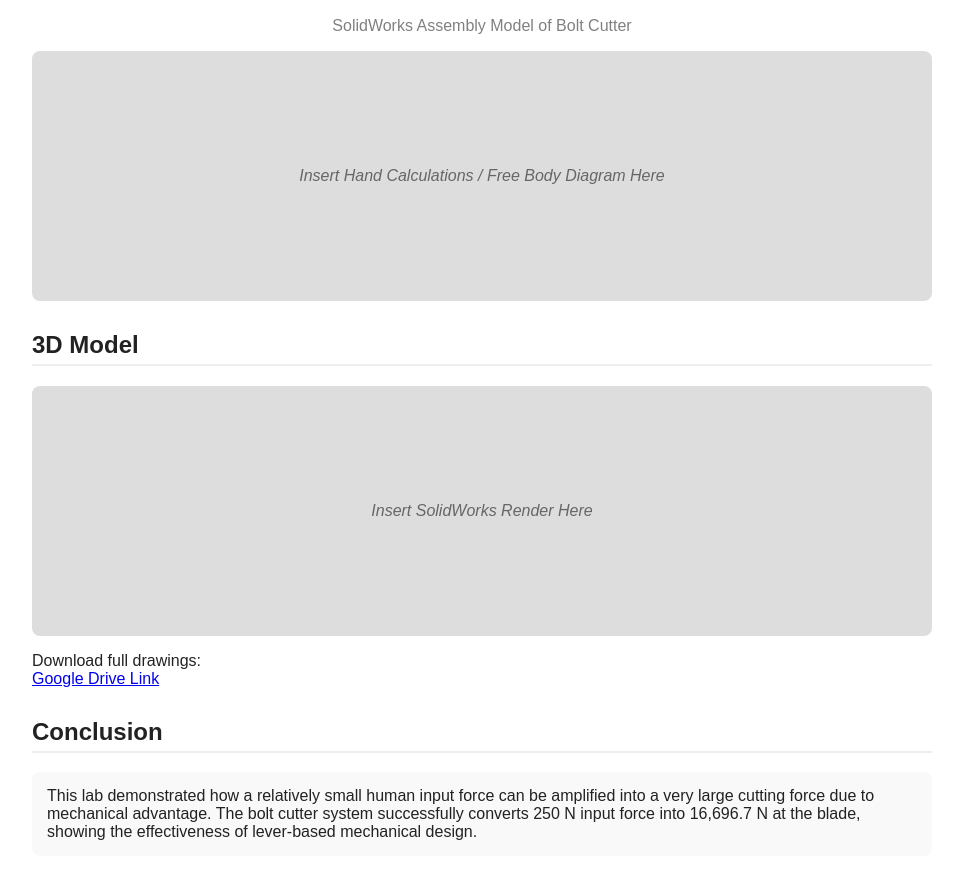
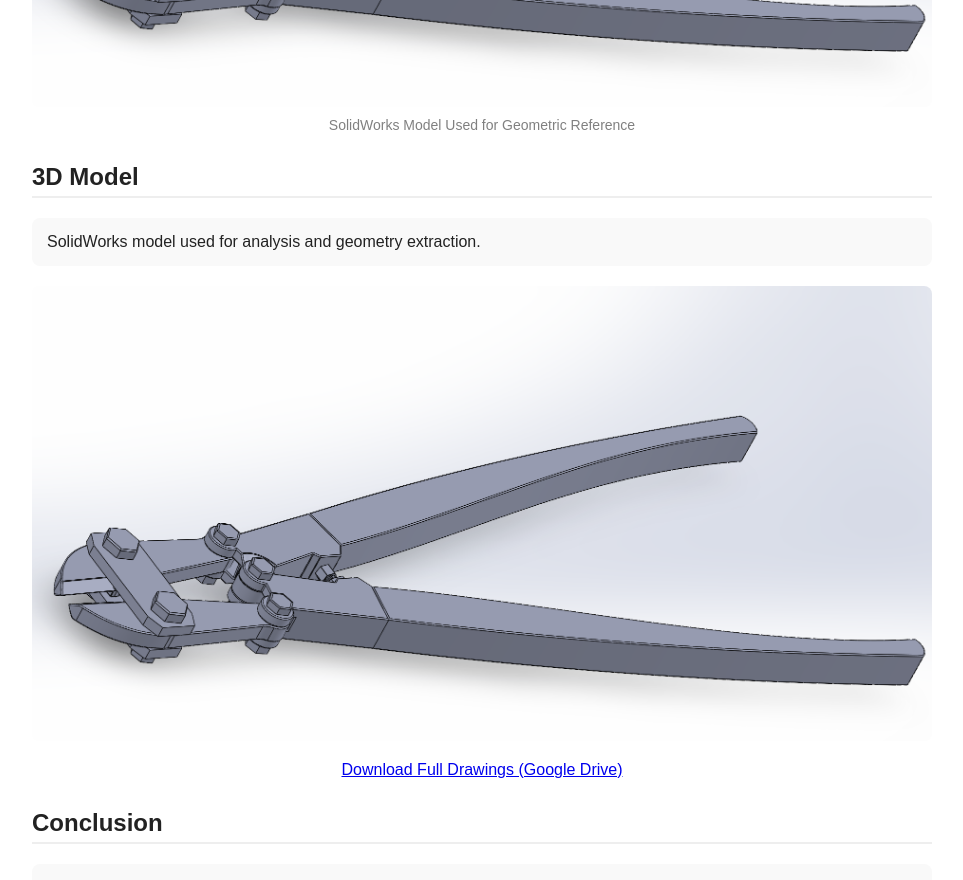
Before and after one commit to Carsontrann/Engineering-Portfolio, a plain HTML site: page bolt-cutter.html in a window 1280 px wide. Shown: the part 1920-2800 px from the top of the page, without its empty margins (158-1121 px from the left). Drawn offline with Linux system fonts and the light colour scheme.

Commit message:
Update bolt-cutter.html

```diff
--- a/bolt-cutter.html
+++ b/bolt-cutter.html
@@ -32,19 +32,6 @@
       color: #0077cc;
     }
 
-    .image-placeholder {
-      width: 100%;
-      height: 250px;
-      background: #ddd;
-      display: flex;
-      align-items: center;
-      justify-content: center;
-      color: #666;
-      margin: 15px 0;
-      border-radius: 8px;
-      font-style: italic;
-    }
-
     .section {
       margin-bottom: 30px;
     }
@@ -53,12 +40,21 @@
       background: #f9f9f9;
       padding: 15px;
       border-radius: 8px;
+      margin-top: 10px;
     }
 
     img {
-      width: 100%;
-      margin-top: 15px;
+      display: block;
+      margin: 20px auto;
+      max-width: 100%;
       border-radius: 8px;
+    }
+
+    .caption {
+      text-align: center;
+      color: gray;
+      font-size: 14px;
+      margin-top: -10px;
     }
 
   </style>
@@ -74,91 +70,80 @@
   <h1>Bolt Cutter Mechanical Analysis</h1>
   <p><b>Mechanical Engineering Project | SolidWorks + Static Analysis</b></p>
 
+  <!-- ABSTRACT -->
   <div class="section">
-
     <h2>Abstract</h2>
     <div class="box">
-      This lab focused on analyzing the mechanics of a bolt cutter and determining how it produces a large cutting force from a relatively small human applied input. The shear force at the blade was calculated using static equilibrium and found to be 16,696.7 N, approximately 67 times the input force of 250 N.
+      This lab analyzed the mechanics of a bolt cutter and determined how it produces a large cutting force from a small human input. Using static equilibrium, the shear force at the blade was calculated to be 16,696.7 N, approximately 67 times the input force of 250 N.
     </div>
-
   </div>
 
+  <!-- INTRO -->
   <div class="section">
-
     <h2>Introduction</h2>
     <div class="box">
-      The goal of this lab is to understand how a bolt cutter amplifies human force using mechanical advantage. Bolt cutters use long handles and lever systems to multiply input force, allowing users to cut through strong materials.
+      The bolt cutter demonstrates mechanical advantage by amplifying human input force through a lever system. Long handles and pivot joints allow a small force to generate a much larger cutting force at the jaws.
     </div>
-
   </div>
 
+  <!-- HOW IT WORKS -->
   <div class="section">
-
     <h2>How It Works</h2>
 
     <div class="box">
-      A bolt cutter uses long handles, pivot joints, and cutting jaws to amplify force. When force is applied at the handles, torque is created about the pivot, which is transferred and amplified through linkages to the cutting jaws.
+      A bolt cutter uses long handles, pivot joints, and cutting jaws to amplify force. When force is applied at the handles, torque is created about the pivot and transmitted through linkages to the cutting jaws.
     </div>
 
-    <div class="image-placeholder">
-      Insert SolidWorks Assembly Image Here
+    <img src="bolt-cutter-solidworks.png" alt="SolidWorks Model">
+    <div class="caption">SolidWorks Assembly Model of Bolt Cutter</div>
+
+    <div class="box">
+      This mechanical system converts human force into a highly amplified cutting force through lever-based mechanical advantage.
     </div>
-
-    <div class="image-placeholder">
-      Insert Annotated Force Diagram Here
-    </div>
-
   </div>
 
+  <!-- STATIC ANALYSIS -->
   <div class="section">
-
     <h2>Static Analysis</h2>
 
     <div class="box">
       <p><b>Objective:</b> Determine shear force at blade using 250 N input force.</p>
-
       <p><b>Key Result:</b> Shear force = <b>16,696.7 N</b></p>
-
       <p><b>Mechanical Advantage:</b> ~67x amplification of input force</p>
     </div>
 
-    <img src="bolt-cutter-solidworks.png" alt="SolidWorks Model">
-
-    <p style="text-align:center; color:gray;">
-      SolidWorks Assembly Model of Bolt Cutter
-    </p>
-
-    <div class="image-placeholder">
-      Insert Hand Calculations / Free Body Diagram Here
+    <div class="box">
+      Free body diagrams and equilibrium equations were used to determine force transmission through the system.
     </div>
 
+    <img src="bolt-cutter-solidworks.png" alt="Model Reference Again">
+    <div class="caption">SolidWorks Model Used for Geometric Reference</div>
   </div>
 
+  <!-- 3D MODEL -->
   <div class="section">
-
     <h2>3D Model</h2>
 
-    <div class="image-placeholder">
-      Insert SolidWorks Render Here
+    <div class="box">
+      SolidWorks model used for analysis and geometry extraction.
     </div>
 
-    <p>
-      Download full drawings:<br>
+    <img src="bolt-cutter-solidworks.png" alt="3D Model">
+
+    <p style="text-align:center;">
       <a href="https://drive.google.com/drive/folders/1TV8mEaSxUroBahL1ydKuqSGBeMGI0YWh?usp=sharing" target="_blank">
-        Google Drive Link
+        Download Full Drawings (Google Drive)
       </a>
     </p>
-
   </div>
 
+  <!-- CONCLUSION -->
   <div class="section">
-
     <h2>Conclusion</h2>
 
     <div class="box">
-      This lab demonstrated how a relatively small human input force can be amplified into a very large cutting force due to mechanical advantage. The bolt cutter system successfully converts 250 N input force into 16,696.7 N at the blade, showing the effectiveness of lever-based mechanical design.
+      This project demonstrated how a simple mechanical system can significantly amplify human force. The bolt cutter achieved a mechanical advantage of approximately 67x, converting 250 N input force into 16,696.7 N at the cutting blade.
     </div>
-
   </div>
 
 </div>
```
